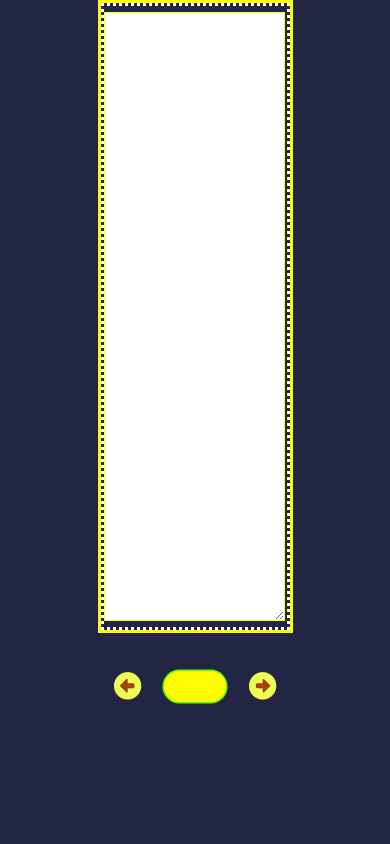
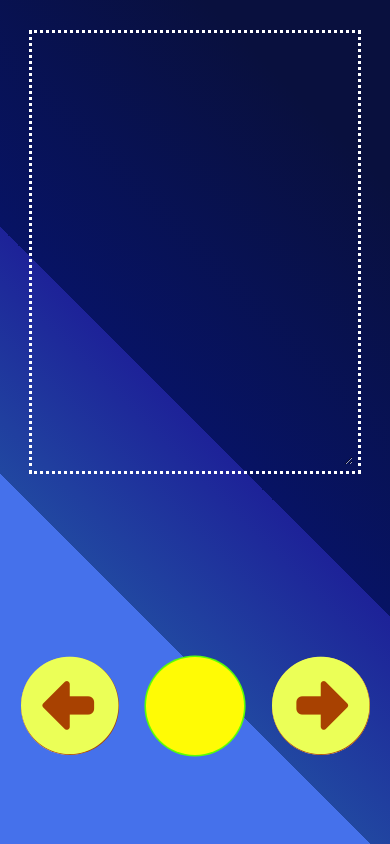
Before and after one commit to Sahil-1498/Tables, a plain HTML site: page index.html in a window 390 px wide. Drawn offline with Linux system fonts and the light colour scheme.

Commit message:
Update style.css

```diff
--- a/style.css
+++ b/style.css
@@ -126,3 +126,166 @@
   border:none;
   outline: none;
 }
+
+
+
+
+
+
+
+
+
+
+
+
+
+
+
+
+
+
+
+
+
+@media only screen and (max-width: 476px)
+{
+
+*{
+  box-sizing: border-box;
+  margin: 0 0 0 0;
+  padding: 0;
+  font-family: Verdana, Geneva, Tahoma, sans-serif;
+}
+
+@keyframes screen {
+  0% { background-image: linear-gradient(45deg, rgb(9, 16, 62) 15%, rgb(7, 19, 100)50%, rgb(29, 34, 152)40%, rgb(33, 71, 161)70%, rgb(69, 113, 235)60%)}
+
+  25% { background-image: linear-gradient(135deg, rgb(9, 16, 62) 15%, rgb(7, 19, 100)50%, rgb(29, 34, 152)40%, rgb(33, 71, 161)70%, rgb(69, 113, 235)60%) }
+
+  50% { background-image: linear-gradient(225deg, rgb(9, 16, 62) 15%, rgb(7, 19, 100)50%, rgb(29, 34, 152)40%, rgb(33, 71, 161)70%, rgb(69, 113, 235)60%) }
+
+  75% { background-image: linear-gradient(315deg, rgb(9, 16, 62) 15%, rgb(7, 19, 100)50%, rgb(29, 34, 152)40%, rgb(33, 71, 161)70%, rgb(69, 113, 235)60%) }
+
+  100% { background-image: linear-gradient(405deg, rgb(9, 16, 62)15%,rgb(7, 19, 100)50%, rgb(29, 34, 152)40%, rgb(33, 71, 161)70%, rgb(69, 113, 235) 60%) }
+}
+
+.screen{
+  height: 100vh;
+  width: 100%;
+  background-image: repeating-linear-gradient(45deg, rgb(9, 16, 62) 10%, rgb(7, 19, 100), rgb(29, 34, 152), rgb(33, 71, 161), rgb(69, 113, 235));
+  animation: screen 10s ease-in-out infinite;
+}
+
+.table{
+  height: 120vw;
+  width: 90vw;
+  position: absolute;
+  left: 5vw;
+  top: 5vw;
+  border: 1vw solid transparent;
+}
+
+#maintable {
+  margin: auto;
+  height: 96%;
+  width: 96%;
+  border: 1vw dotted white;
+  display: flex;
+  margin-top: 2vw;
+  align-items: center;
+  justify-content: flex-start;
+}
+
+#maintabletxt{
+  display: flex;
+  height: 98%;
+  width: 99%;
+  color:rgb(255, 255, 255);
+  font-size: 8vw;
+  font-weight: 700;
+  text-align: center;
+  border: 0.1vw solid transparent;
+  background-color: transparent;
+  justify-content:center;
+  align-content: center;
+  text-align: center;
+}
+
+
+.buttonbox{
+  height:20vw;
+  width: 90vw;
+  left: 5vw;
+  position: absolute;
+  top: 79vh;
+  border: 0.1vw solid transparent;
+  display:flex;
+  align-items: center;
+  justify-content: space-between;
+}
+
+.inputtable{
+  height:25vw;
+  width: 25vw;
+  background-color: hsla(59, 100%, 51%, 1);
+  border-radius:12.5vw;
+  box-shadow: 0 0 0vw 0.4vw hsla(100, 100%, 51%, 1);
+  color: black;
+  display: flex;
+  align-items: center;
+  justify-content: center;
+  font-size: 6vw;
+}
+
+.buttonbox .buttonleft{
+  width: 25vw;
+  height: 25vw;
+  border-radius: 15vw;
+  background-color: white;
+  border: none;
+}
+
+.buttonbox .buttonright{
+  width: 25vw;
+  height: 25vw;
+  border-radius: 15vw;
+  background-color: white;
+  border: none;
+}
+
+
+.buttonbox i {
+  color:#ebff57;
+  font-size: 25vw;
+  background-color: rgb(168, 65, 1);
+  border-radius: 12.5vw;
+  transition: 1s;
+  transition-timing-function: ease-in-out;
+}
+
+ .buttonbox i:hover {
+  color:#098a14;
+  font-size: 25vw;
+  border-radius: 12.5vw;
+  background-color: white;
+  rotate: -360deg;
+}
+
+
+
+#iptbltext{
+  height: 100%;
+  width: 100%;
+  color: black;
+  font-size: 11vw;
+  border-radius:50%;
+  font-weight: 700;
+  display: flex;
+  align-items: center;
+  justify-content: center;
+  text-align: center;
+  background: transparent;
+  border:none;
+  outline: none;
+}
+}
```
